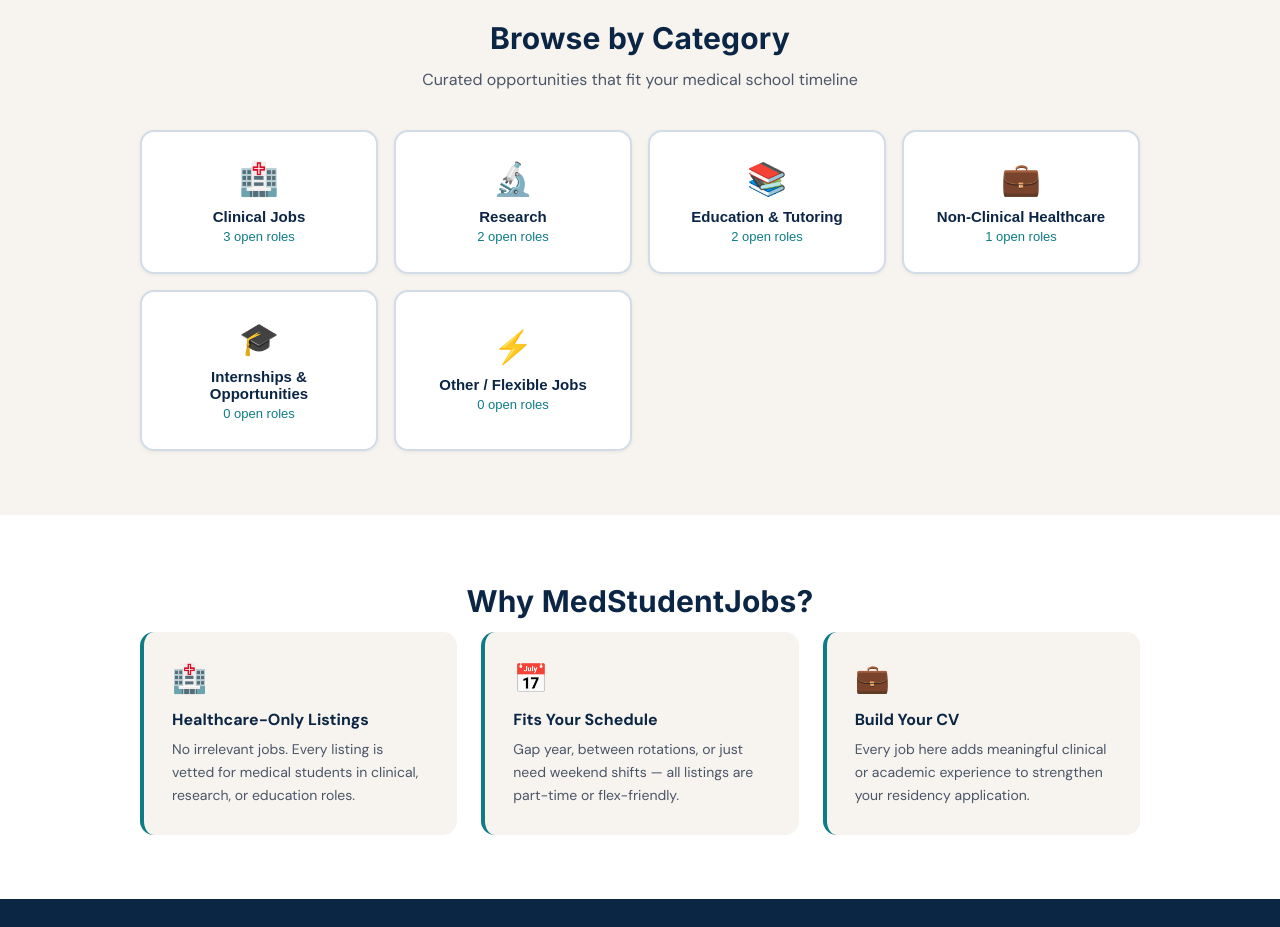
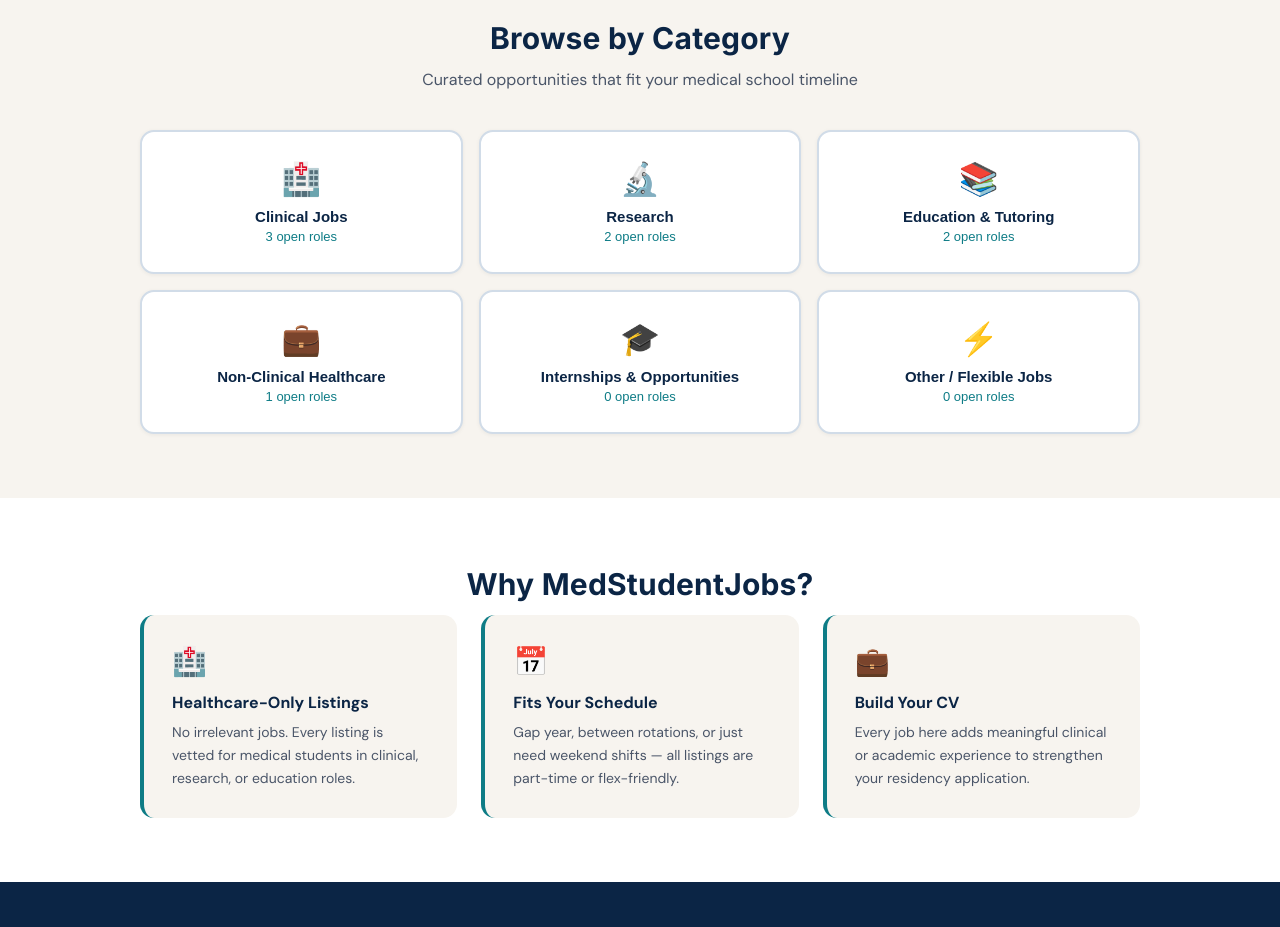
Before and after one commit to medstudentjobs/medstudentjobs, a React (Vite) app: page / in a window 1280 px wide. Shown: the part 800-1727 px from the top of the page. Built offline with nearby package versions, Linux system fonts and the light colour scheme.

Commit message:
Fix category grid layout

```diff
--- a/src/pages/HomePage.module.css
+++ b/src/pages/HomePage.module.css
@@ -167,7 +167,7 @@
 
 .catGrid {
   display: grid;
-  grid-template-columns: repeat(auto-fit, minmax(200px, 1fr));
+  grid-template-columns: repeat(3, 1fr);
   gap: 16px;
 }
 
```
